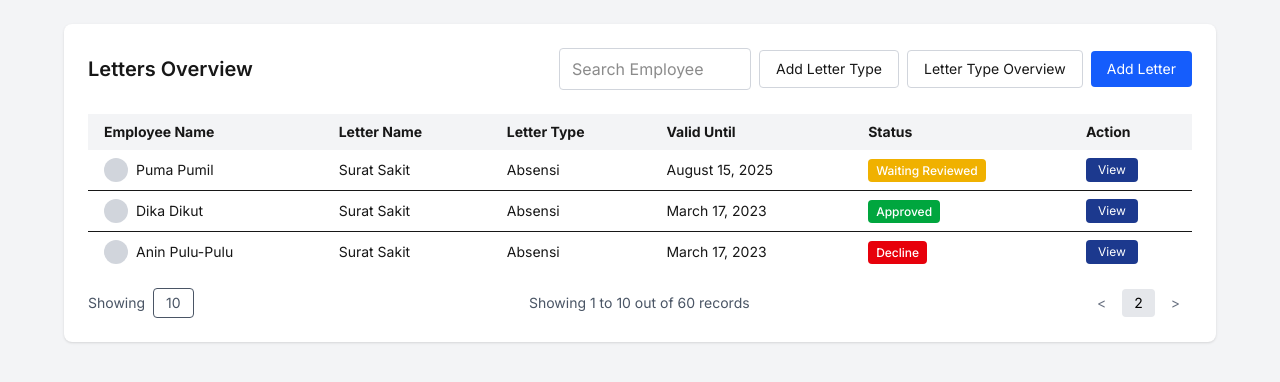
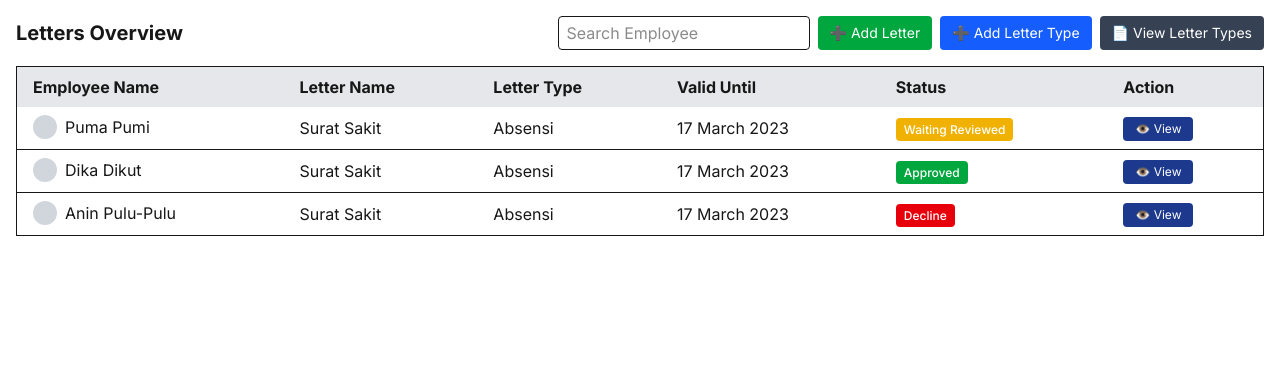
Before and after one commit to nrhlzanin/hris-cmlabs, a Next.js app in the folder frontend/: page /admin/letter in a window 1280 px wide. Shown: the top 382 px of the page. Built offline with nearby package versions, Linux system fonts and the light colour scheme.

Commit message:
update letter

```diff
--- a/frontend/src/app/admin/letter/page.tsx
+++ b/frontend/src/app/admin/letter/page.tsx
@@ -1,42 +1,21 @@
 'use client';
-
-import { useState } from 'react';
+import React, { useState } from 'react';
 
 const lettersData = [
   {
     id: 1,
-    name: 'Puma Pumil',
+    name: 'Puma Pumi',
     letterName: 'Surat Sakit',
     letterType: 'Absensi',
-    validUntil: 'August 15, 2025',
+    validUntil: '17 March 2023',
     status: 'Waiting Reviewed',
-    description: 'Sakit Hati Pak',
     history: [
-      {
-        date: 'August 15, 2025',
-        status: 'Waiting Reviewed',
-        description: 'Sakit Hati Pak',
-      },
-      {
-        date: 'August 10, 2025',
-        status: 'Done',
-      },
-      {
-        date: 'August 05, 2025',
-        status: 'Decline',
-      },
-      {
-        date: 'July 19, 2025',
-        status: 'Accepted',
-      },
-      {
-        date: 'June 20, 2025',
-        status: '',
-      },
-      {
-        date: 'September 30, 2024',
-        status: '',
-      },
+      { date: 'August, 15 2025', status: 'Waiting Reviewed', description: 'Sakit Hati Pak' },
+      { date: 'August, 10 2025', status: 'Done', description: '' },
+      { date: 'August, 05 2025', status: 'Decline', description: '' },
+      { date: 'July, 19 2025', status: 'Accepted', description: '' },
+      { date: 'June, 20 2025', status: '', description: '' },
+      { date: 'September, 30 2024', status: '', description: '' },
     ],
   },
   {
@@ -44,81 +23,71 @@ const lettersData = [
     name: 'Dika Dikut',
     letterName: 'Surat Sakit',
     letterType: 'Absensi',
-    validUntil: 'March 17, 2023',
+    validUntil: '17 March 2023',
     status: 'Approved',
-    history: [
-      {
-        date: 'March 17, 2023',
-        status: 'Approved',
-        description: 'Demam dan flu',
-      },
-    ],
+    history: [],
   },
   {
     id: 3,
     name: 'Anin Pulu-Pulu',
     letterName: 'Surat Sakit',
     letterType: 'Absensi',
-    validUntil: 'March 17, 2023',
+    validUntil: '17 March 2023',
     status: 'Decline',
-    history: [
-      {
-        date: 'March 17, 2023',
-        status: 'Decline',
-        description: 'Terlambat mengajukan surat',
-      },
-    ],
+    history: [],
   },
 ];
 
 export default function LettersOverview() {
-  const [search, setSearch] = useState('');
   const [selectedLetter, setSelectedLetter] = useState(null);
+  const [searchTerm, setSearchTerm] = useState('');
+  const [showLetterModal, setShowLetterModal] = useState(false);
+  const [showTypeModal, setShowTypeModal] = useState(false);
+  const [showTypeOverviewModal, setShowTypeOverviewModal] = useState(false);
 
   const filteredLetters = lettersData.filter((letter) =>
-    letter.name.toLowerCase().includes(search.toLowerCase())
+    letter.name.toLowerCase().includes(searchTerm.toLowerCase())
   );
 
   return (
-    <div className="p-6 bg-gray-100 min-h-screen">
-      <div className="bg-white p-6 rounded-lg shadow max-w-6xl mx-auto">
-        <div className="flex flex-wrap items-center justify-between gap-4 mb-6">
-          <h1 className="text-xl font-semibold whitespace-nowrap">
-            Letters Overview
-          </h1>
-          <div className="flex flex-wrap items-center gap-2">
+    <div className="p-4">
+      <div className="flex flex-wrap justify-between items-center mb-4 gap-2">
+        <h1 className="text-xl font-bold">Letters Overview</h1>
+        <div className="flex gap-2 flex-wrap">
           <input
             type="text"
             placeholder="Search Employee"
-              value={search}
-              onChange={(e) => setSearch(e.target.value)}
-              className="border border-gray-300 rounded px-3 py-2 w-48"
+            className="border rounded px-2 py-1"
+            value={searchTerm}
+            onChange={(e) => setSearchTerm(e.target.value)}
           />
-            <button className="border border-gray-300 rounded px-4 py-2 text-sm hover:bg-gray-100">
-              Add Letter Type
+          <button className="bg-green-600 text-white px-3 py-1 rounded text-sm" onClick={() => setShowLetterModal(true)}>
+            ➕ Add Letter
           </button>
-            <button className="border border-gray-300 rounded px-4 py-2 text-sm hover:bg-gray-100">
-              Letter Type Overview
+          <button className="bg-blue-600 text-white px-3 py-1 rounded text-sm" onClick={() => setShowTypeModal(true)}>
+            ➕ Add Letter Type
           </button>
-            <button className="bg-blue-600 text-white rounded px-4 py-2 text-sm hover:bg-blue-700">
-              Add Letter
+          <button className="bg-gray-700 text-white px-3 py-1 rounded text-sm" onClick={() => setShowTypeOverviewModal(true)}>
+            📄 View Letter Types
           </button>
         </div>
       </div>
 
-        <table className="min-w-full text-sm text-left">
-          <thead className="bg-gray-100">
+      <div className="overflow-x-auto">
+        <table className="min-w-full bg-white border">
+          <thead className="bg-gray-200">
             <tr>
-              <th className="px-4 py-2">Employee Name</th>
-              <th className="px-4 py-2">Letter Name</th>
-              <th className="px-4 py-2">Letter Type</th>
-              <th className="px-4 py-2">Valid Until</th>
-              <th className="px-4 py-2">Status</th>
-              <th className="px-4 py-2">Action</th>
+              <th className="px-4 py-2 text-left">Employee Name</th>
+              <th className="px-4 py-2 text-left">Letter Name</th>
+              <th className="px-4 py-2 text-left">Letter Type</th>
+              <th className="px-4 py-2 text-left">Valid Until</th>
+              <th className="px-4 py-2 text-left">Status</th>
+              <th className="px-4 py-2 text-left">Action</th>
             </tr>
           </thead>
           <tbody className="divide-y">
-            {filteredLetters.map((letter) => (
+            {filteredLetters.length > 0 ? (
+              filteredLetters.map((letter) => (
                 <tr key={letter.id}>
                   <td className="px-4 py-2 flex items-center gap-2">
                     <span className="h-6 w-6 rounded-full bg-gray-300"></span>
@@ -128,15 +97,13 @@ export default function LettersOverview() {
                   <td className="px-4 py-2">{letter.letterType}</td>
                   <td className="px-4 py-2">{letter.validUntil}</td>
                   <td className="px-4 py-2">
-                  <span
-                    className={`px-2 py-1 rounded text-xs font-medium text-white ${
+                    <span className={`px-2 py-1 rounded text-xs font-medium text-white ${
                       letter.status === 'Approved'
                         ? 'bg-green-600'
                         : letter.status === 'Decline'
                         ? 'bg-red-600'
                         : 'bg-yellow-500'
-                    }`}
-                  >
+                    }`}>
                       {letter.status}
                     </span>
                   </td>
@@ -145,37 +112,26 @@ export default function LettersOverview() {
                       onClick={() => setSelectedLetter(letter)}
                       className="bg-blue-900 text-white px-3 py-1 rounded text-xs hover:bg-blue-950"
                     >
-                    View
+                      👁️ View
                     </button>
                   </td>
                 </tr>
-            ))}
+              ))
+            ) : (
+              <tr>
+                <td className="px-4 py-4 text-center text-gray-500" colSpan="6">No matching data found.</td>
+              </tr>
+            )}
           </tbody>
         </table>
-
-        {/* Pagination */}
-        <div className="mt-4 flex items-center justify-between text-sm text-gray-600">
-          <div className="flex items-center gap-2">
-            <span>Showing</span>
-            <button className="border px-3 py-1 rounded text-sm">10</button>
-          </div>
-          <span>Showing 1 to 10 out of 60 records</span>
-          <div className="flex items-center gap-1">
-            <button className="text-gray-500 px-3 py-1 rounded" disabled>
-              &lt;
-            </button>
-            <button className="bg-gray-200 text-black px-3 py-1 rounded">2</button>
-            <button className="text-gray-500 px-3 py-1 rounded">&gt;</button>
-          </div>
-        </div>
       </div>
 
-      {/* Modal with Letter Detail & History */}
+      {/* Submission History Modal */}
       {selectedLetter && (
         <div className="fixed inset-0 bg-black bg-opacity-50 flex items-center justify-center z-50">
           <div className="bg-white rounded-lg shadow-lg p-6 w-full max-w-xl max-h-[90vh] overflow-auto">
             <div className="flex justify-between items-center mb-4">
-              <h2 className="text-lg font-semibold">Letter Details</h2>
+              <h2 className="text-lg font-semibold">Submission History</h2>
               <button
                 onClick={() => setSelectedLetter(null)}
                 className="text-gray-600 hover:text-black text-2xl font-bold"
@@ -183,21 +139,6 @@ export default function LettersOverview() {
                 &times;
               </button>
             </div>
-            <div className="space-y-2">
-              <p><strong>Name:</strong> {selectedLetter.name}</p>
-              <p><strong>Letter Name:</strong> {selectedLetter.letterName}</p>
-              <p><strong>Letter Type:</strong> {selectedLetter.letterType}</p>
-              <p><strong>Valid Until:</strong> {selectedLetter.validUntil}</p>
-              <p><strong>Status:</strong> {selectedLetter.status}</p>
-              {selectedLetter.description && (
-                <p><strong>Description:</strong> {selectedLetter.description}</p>
-              )}
-            </div>
-
-            {/* History Table */}
-            {selectedLetter.history && (
-              <div className="mt-6">
-                <h3 className="font-semibold mb-2">Submission History</h3>
             <table className="min-w-full text-sm text-left border">
               <thead className="bg-gray-100">
                 <tr>
@@ -228,15 +169,78 @@ export default function LettersOverview() {
                         <span className="text-gray-400">-</span>
                       )}
                     </td>
-                        <td className="px-2 py-1 border">
-                          {item.description || '-'}
-                        </td>
+                    <td className="px-2 py-1 border">{item.description || '-'}</td>
                   </tr>
                 ))}
               </tbody>
             </table>
           </div>
+        </div>
       )}
+
+      {/* Placeholder Modals */}
+      {showLetterModal && (
+        <div className="fixed inset-0 bg-black bg-opacity-50 flex items-center justify-center z-50">
+          <div className="bg-white rounded-lg p-6 max-w-lg w-full">
+            <div className="flex justify-between items-center mb-4">
+              <h3 className="text-lg font-semibold">Add Letter</h3>
+              <button onClick={() => setShowLetterModal(false)} className="text-gray-600 text-2xl font-bold">&times;</button>
+            </div>
+            <div className="space-y-2">
+              <select className="w-full border p-2 rounded">
+                <option>- Choose Employee -</option>
+              </select>
+              <select className="w-full border p-2 rounded">
+                <option>- Choose Letter Type -</option>
+              </select>
+              <input type="text" className="w-full border p-2 rounded" placeholder="Enter Letter Name" />
+              <input type="text" className="w-full border p-2 rounded" placeholder="Enter Letter Description (optional)" />
+              <input type="file" className="w-full border p-2 rounded" />
+              <select className="w-full border p-2 rounded">
+                <option>Active</option>
+              </select>
+              <input type="date" className="w-full border p-2 rounded" />
+              <button className="bg-blue-600 text-white px-4 py-2 rounded">Submit Letter</button>
+            </div>
+          </div>
+        </div>
+      )}
+
+      {showTypeModal && (
+        <div className="fixed inset-0 bg-black bg-opacity-50 flex items-center justify-center z-50">
+          <div className="bg-white rounded-lg p-6 max-w-lg w-full">
+            <div className="flex justify-between items-center mb-4">
+              <h3 className="text-lg font-semibold">Add Letter Type</h3>
+              <button onClick={() => setShowTypeModal(false)} className="text-gray-600 text-2xl font-bold">&times;</button>
+            </div>
+            <div className="space-y-2">
+              <input type="text" placeholder="Enter Letter Type Name" className="w-full border p-2 rounded" />
+              <input type="text" placeholder="Enter Content For The Letter Type" className="w-full border p-2 rounded" />
+              <button className="bg-blue-600 text-white px-4 py-2 rounded">Submit</button>
+            </div>
+          </div>
+        </div>
+      )}
+
+      {showTypeOverviewModal && (
+        <div className="fixed inset-0 bg-black bg-opacity-50 flex items-center justify-center z-50">
+          <div className="bg-white rounded-lg p-6 max-w-xl w-full max-h-[90vh] overflow-auto">
+            <div className="flex justify-between items-center mb-4">
+              <h3 className="text-lg font-semibold">Letter Type</h3>
+              <button onClick={() => setShowTypeOverviewModal(false)} className="text-gray-600 text-2xl font-bold">&times;</button>
+            </div>
+            <table className="w-full border text-sm">
+              <thead className="bg-gray-100">
+                <tr><th className="border p-2">Letter Type Name</th><th className="border p-2">Contents</th><th className="border p-2">Action</th></tr>
+              </thead>
+              <tbody>
+                <tr>
+                  <td className="border p-2">Sakit</td>
+                  <td className="border p-2">Digunakan ketika seseorang sakit</td>
+                  <td className="border p-2 space-x-2"><button>✏️</button><button>🗑️</button></td>
+                </tr>
+              </tbody>
+            </table>
           </div>
         </div>
       )}
```
Lines whose indentation alone changed are shown as unchanged.
